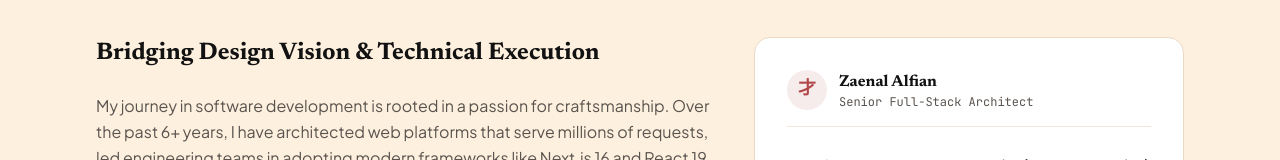
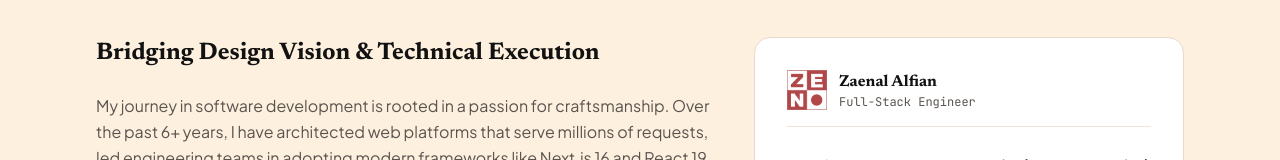
Before and after one commit to astrocoding/zaenalalfian-portofolio-template, a Next.js app: page /about in a window 1280 px wide. Shown: the part 388-548 px from the top of the page. Built offline with nearby package versions, Linux system fonts and the light colour scheme; no server answers.

Commit message:
feat(pages): update blog article header role titles and dedicated about page bio card

```diff
--- a/app/about/page.tsx
+++ b/app/about/page.tsx
@@ -1,6 +1,7 @@
 import * as React from "react";
 import { Metadata } from "next";
 import Link from "next/link";
+import Image from "next/image";
 import { MainLayout } from "@/components/layout";
 import { Container } from "@/components/ui/Container";
 import { Card } from "@/components/ui/Card";
@@ -80,12 +81,16 @@ export default function AboutPage() {
             {/* Quick Stats Card */}
             <div className="lg:col-span-5 bg-surface border border-border-warm rounded-2xl p-6 sm:p-8 space-y-6 shadow-card">
               <div className="flex items-center space-x-3 pb-4 border-b border-border-subtle">
-                <div className="w-10 h-10 rounded-full bg-primary/10 text-primary flex items-center justify-center font-serif font-bold text-lg">
-                  才
-                </div>
+                <Image
+                  src="/zen.svg"
+                  alt="Zaenal Alfian Logo"
+                  width={40}
+                  height={40}
+                  className="w-10 h-10 object-contain"
+                />
                 <div>
                   <h3 className="font-serif font-bold text-base text-ink">Zaenal Alfian</h3>
-                  <p className="text-xs font-mono text-ink-muted">Senior Full-Stack Architect</p>
+                  <p className="text-xs font-mono text-ink-muted">Full-Stack Engineer</p>
                 </div>
               </div>
 
--- a/components/blog/BlogHeader.tsx
+++ b/components/blog/BlogHeader.tsx
@@ -1,5 +1,6 @@
 import * as React from "react";
 import Link from "next/link";
+import Image from "next/image";
 import { Badge } from "../ui/Badge";
 import { ArrowLeft, Calendar, Clock } from "lucide-react";
 
@@ -53,12 +54,16 @@ export const BlogHeader: React.FC<BlogHeaderProps> = ({
         </p>
 
         <div className="flex items-center space-x-3 pt-2">
-          <div className="w-9 h-9 rounded-full bg-primary text-white flex items-center justify-center font-serif font-bold text-sm">
-            才
-          </div>
+          <Image
+            src="/zen.svg"
+            alt="Zaenal Alfian Logo"
+            width={36}
+            height={36}
+            className="w-9 h-9 object-contain"
+          />
           <div>
             <div className="text-sm font-bold text-ink font-sans">Zaenal Alfian</div>
-            <div className="text-xs font-mono text-ink-muted">Senior Full-Stack Architect</div>
+            <div className="text-xs font-mono text-ink-muted">Full-Stack Engineer</div>
           </div>
         </div>
       </div>
```
